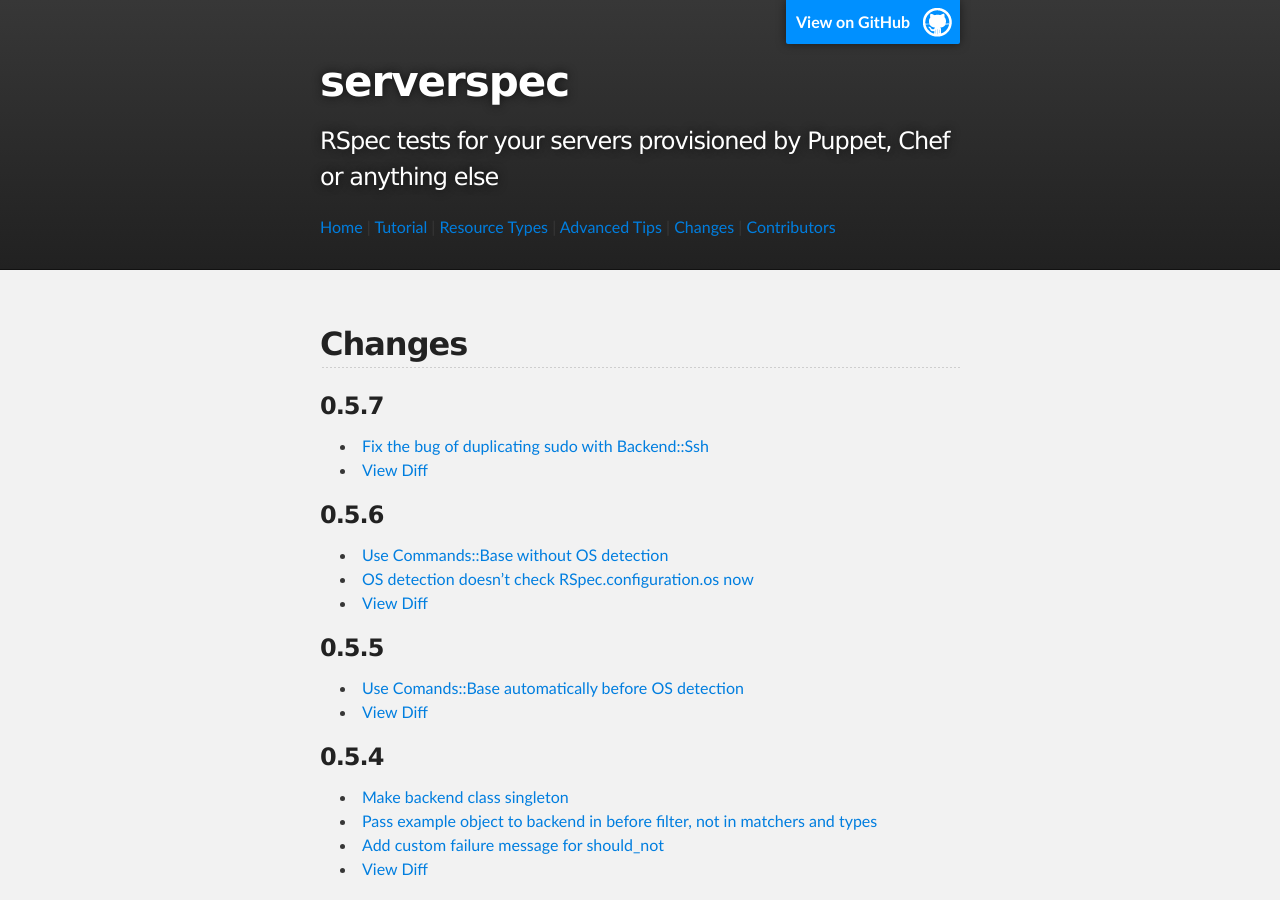
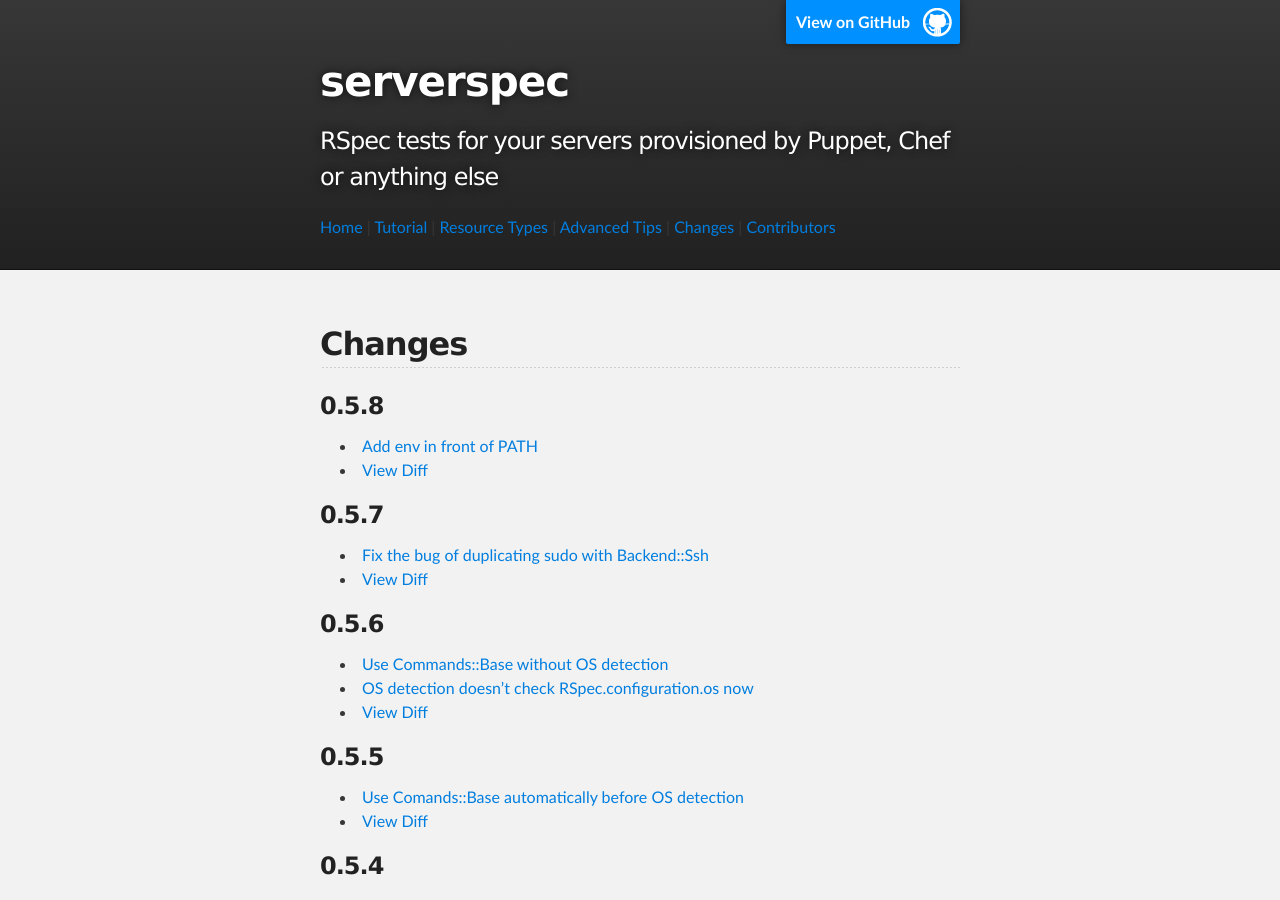
Before and after one commit to serverspec/serverspec.github.io, a Jekyll site: the page built from changes.md, in a window 1280 px wide and 900 px high. Built offline with Jekyll 4.4.1, drawn with Linux system fonts in a browser that asks for light colours; Markdown is read by kramdown in place of the engine named in the settings.

Commit message:
Add changes of v0.5.8

```diff
--- a/changes.md
+++ b/changes.md
@@ -4,6 +4,11 @@ title: Changes
 ---
 
 ## Changes
+
+### 0.5.8
+
+ * [Add env in front of PATH](https://github.com/mizzy/serverspec/pull/147)
+ * [View Diff](https://github.com/mizzy/serverspec/compare/v0.5.7...v0.5.8)
 
 ### 0.5.7
 
```
